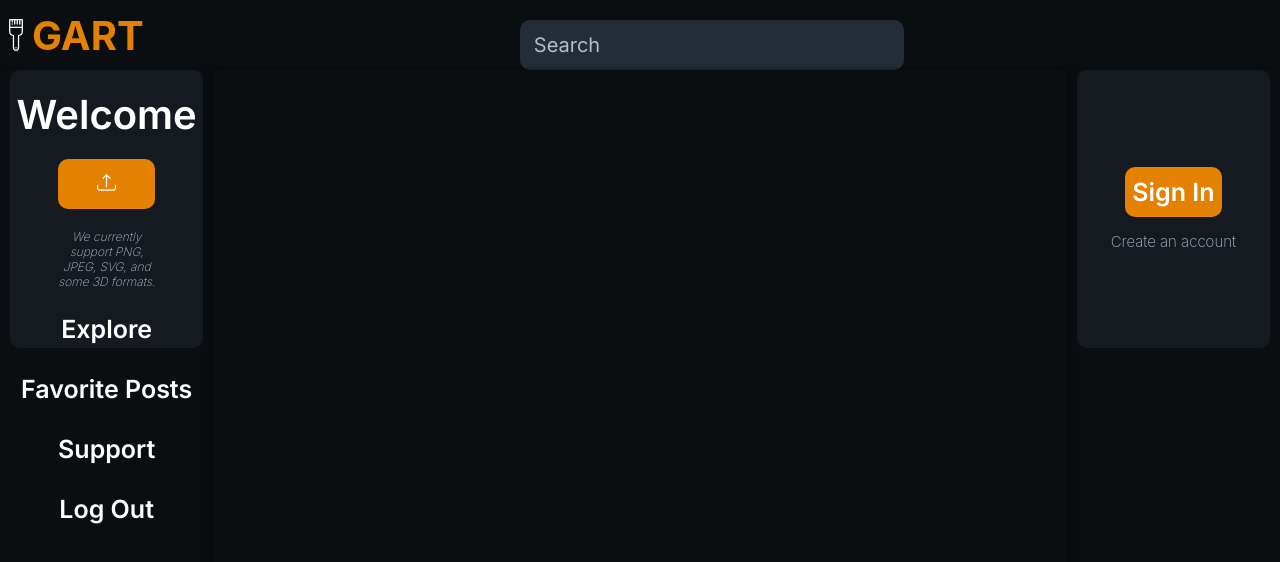
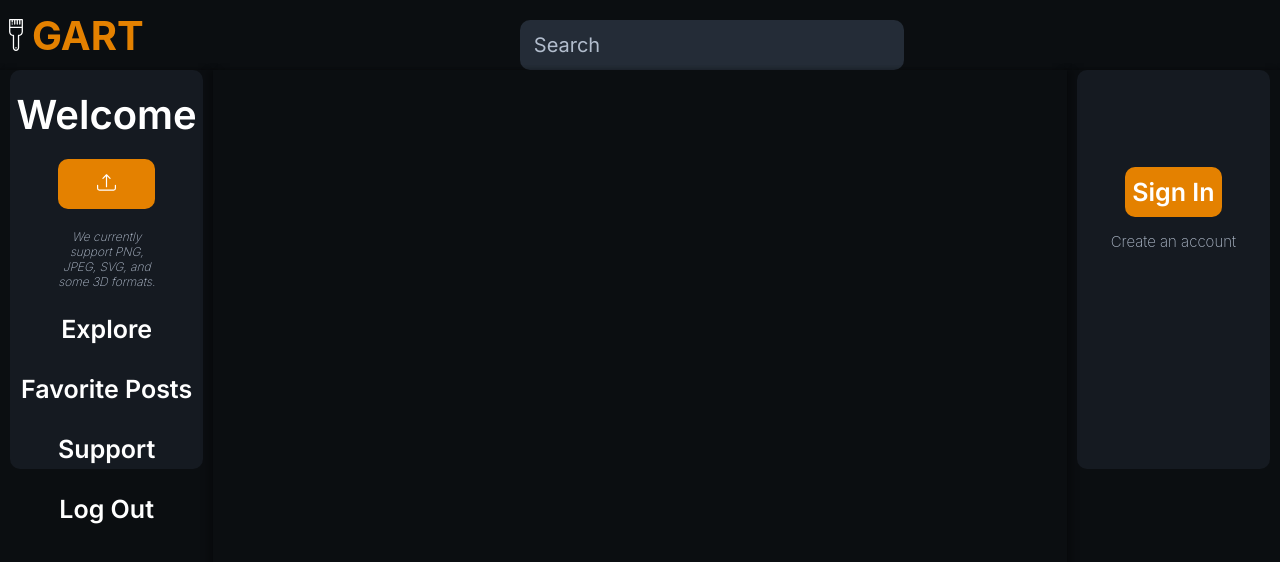
Before and after one commit to jsmolucha/CSC4990GART, a React (Create React App) app in the folder gart-app/: page /main in a window 1280 px wide. Shown: the top 562 px of the page. Built offline with nearby package versions, Linux system fonts and the light colour scheme.

Commit message:
Update mainstyles.css

```diff
--- a/gart-app/src/pages/styles/mainstyles.css
+++ b/gart-app/src/pages/styles/mainstyles.css
@@ -72,14 +72,14 @@
 #welcomeContainer {
     background-color: #151A21;
     border-radius: 10px;
-    height: 23%;
+    height: 33%;
 
 }
 
 #profileContainer {
     background-color: #151A21;
     border-radius: 10px;
-    height: 23%;
+    height: 33%;
 }
 
 #upload {
```
